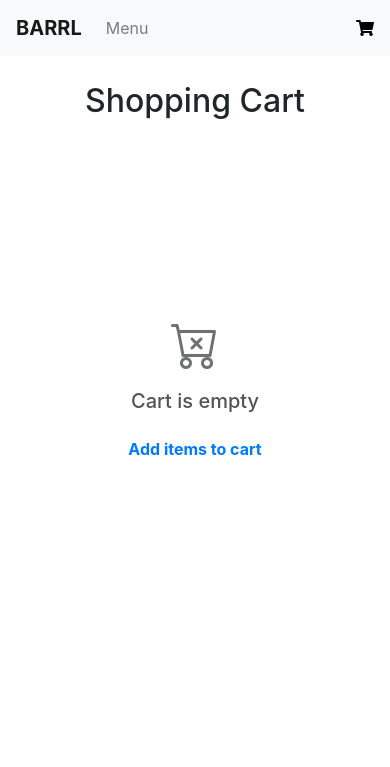
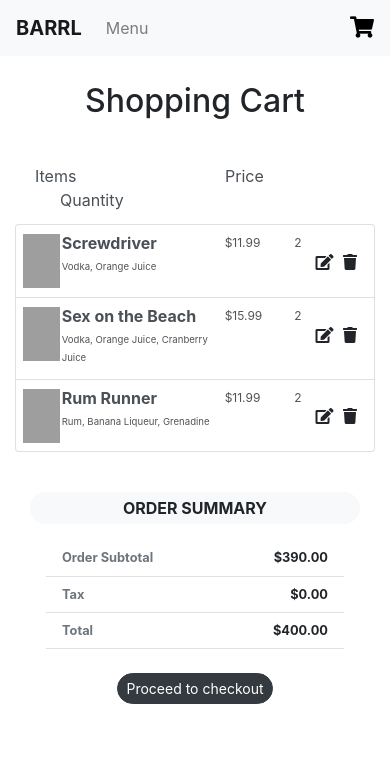
Before and after one commit to gabbyevaristo/barrl, a Flask app: page /shopping-cart in a window 390 px wide. Shown: the top 767 px of the page. Run offline with Flask 2, Linux system fonts and the light colour scheme; some libraries are stand-ins or nearby versions; grey boxes are pictures that could not be loaded.

Commit message:
added cart page

```diff
--- a/app.py
+++ b/app.py
@@ -4,6 +4,7 @@ from menu import drinks
 import json
 
 app = Flask(__name__)
+app.secret_key = 'barrl'
 
 
 @app.route('/', methods=["GET", "POST"])
@@ -23,7 +24,7 @@ def menu():
 @app.route('/shopping-cart')
 def cart():
     if "shopping_cart" not in session:
-        return render_template('cart.html', drinks={})
+        return render_template('cart.html', drinks=drinks)
     else:
         return render_template('cart.html', drinks=drinks)
 
--- /dev/null
+++ b/static/cart.js
@@ -0,0 +1,72 @@
+// Load click handler on page render (move to cart.js)
+window.onload = add_click_handlers;
+
+function delete_click_handler(event, parent) {
+    event.stopPropagation();
+    parent.remove();
+}
+
+function add_click_handlers() {
+    var cart_list = document.getElementById("cart");
+    var cart_items = cart_list.getElementsByClassName("cart-item-div");
+
+    cart_items.forEach(function(cart_item) {
+        var delete_buttons = cart_item.getElementsByClassName("btn-trash");
+
+        delete_buttons.forEach(function(delete_button){
+            delete_button.onclick = function(event) {
+              return delete_click_handler(event, cart_item);
+            }
+        });
+
+    });
+}
+
+
+// Set data for modal on cart page
+function open_cart_modal(drink) {
+    let cur_quantity = $("#cart-quantity").text();
+    $('#modal-cart-quantity').text(cur_quantity);
+    $('#modal-cart-title').text(drink.name);
+    $("#modal-cart-price").text("$" + drink.price);
+    $('#modal-cart').modal({backdrop: 'static', keyboard: false});
+    console.log(drink);
+}
+
+
+// Increment and decrement quantity for modal on cart page
+$("#plus-cart-button, #minus-cart-button").click(function() {
+    let button_id = $(this).attr('id');
+    let cur_quantity_string = $("#modal-cart-quantity").text();
+    let cur_quantity_int = parseInt(cur_quantity_string);
+
+    // Update quantity accordingly
+    if (button_id == "plus-cart-button") {
+        if (cur_quantity_int < 4) {
+            $("#modal-cart-quantity").text((cur_quantity_int + 1).toString());
+        }
+    } else {
+        if (cur_quantity_int >= 2) {
+            $("#modal-cart-quantity").text((cur_quantity_int - 1).toString());
+        }
+    }
+
+    // Update button disabled attribute accordingly
+    if (button_id == "plus-cart-button") {
+        $("#minus-cart-button").prop('disabled', false);
+        if (cur_quantity_int > 2) {
+            $("#plus-cart-button").prop('disabled', true);
+        }
+    } else {
+        $("#plus-cart-button").prop('disabled', false);
+        if (cur_quantity_int == 2) {
+            $("#minus-cart-button").prop('disabled', true);
+        }
+    }
+})
+
+$("#update-cart-button").click(function() {
+    let cur_quantity = $("#modal-cart-quantity").text();
+    $('#modal-cart').modal('hide');
+    $('#cart-quantity').text(cur_quantity);
+})
--- a/static/quantity.js
+++ b/static/menu.js
@@ -1,25 +1,26 @@
-function set_modal_data(drink) {
+// Set data for modal on menu page
+function open_menu_modal(drink) {
     $('#modal-drink-title').text(drink.name);
     $("#modal-drink-ingredients").text(drink.ingredients);
     $("#modal-drink-image").attr("src", drink.image);
     $("#modal-drink-price").text("$" + drink.price);
-    $('#modal-drink').modal({backdrop: 'static', keyboard: false});
+    $('#modal-menu').modal({backdrop: 'static', keyboard: false});
 }
 
-
+// Increment and decrement quantity for modal on menu page
 $("#plus-button, #minus-button").click(function() {
     let button_id = $(this).attr('id');
-    let cur_quantity_string = $("#quantity-value").text();
+    let cur_quantity_string = $("#modal-menu-quantity").text();
     let cur_quantity_int = parseInt(cur_quantity_string);
 
     // Update quantity accordingly
     if (button_id == "plus-button") {
         if (cur_quantity_int < 4) {
-            $("#quantity-value").text((cur_quantity_int + 1).toString());
+            $("#modal-menu-quantity").text((cur_quantity_int + 1).toString());
         }
     } else {
         if (cur_quantity_int >= 1) {
-            $("#quantity-value").text((cur_quantity_int - 1).toString());
+            $("#modal-menu-quantity").text((cur_quantity_int - 1).toString());
         }
     }
 
--- a/static/style.css
+++ b/static/style.css
@@ -1,10 +1,4 @@
 @media (max-width: 1920px) {
-    body {
-        padding-top: 10px;
-    }
-}
-
-@media (max-width: 500px) {
     body {
         padding-top: 10px;
     }
@@ -17,41 +11,45 @@
     margin-top: 1rem !important;
 }
 
-#cart-icon {
+.cart-icon {
     color: black;
 }
 
 
 /* Menu styles */
 
-#menu-drink-image {
+.menu-drink-img {
     width: 50px;
     height: 67px;
 }
 
-#drink-properties-div {
+.small-text {
     font-size: 12px;
     color: #555252;
 }
 
+@media (max-width: 1500px) {
+    .menu-drink-row {
+        width: 1500px;
+    }
+    .menu-drink-img-col {
+        max-width: 5%;
+    }
+}
+
+@media (max-width: 500px) {
+    .menu-drink-row {
+        width: 320px;
+    }
+    .menu-drink-img-col {
+        max-width: 23%;
+    }
+}
+
+
 
 /* Modal styles */
 
-#minus-button {
-    padding: .12rem .8rem !important;
-    height: 35px !important;
-}
-
-#plus-button {
-    height: 35px !important;
-}
-
-#quantity-value {
-    flex: none !important;
-    width: 9% !important;
-    margin-bottom: 0rem !important;
-    padding-top: 0.35rem !important;
-}
 
 .modal-body {
     padding: 0.6rem !important;
@@ -61,7 +59,23 @@
     padding: 0rem !important;
 }
 
-#add-to-cart-button {
+.minus-btn {
+    padding: .12rem .8rem !important;
+    height: 35px !important;
+}
+
+.plus-btn {
+    height: 35px !important;
+}
+
+.qty-value {
+    flex: none !important;
+    width: 9% !important;
+    margin-bottom: 0rem !important;
+    padding-top: 0.35rem !important;
+}
+
+.radius-remove {
     border-radius: 0rem !important;
 }
 
@@ -75,10 +89,11 @@
 }
 
 
+
 /* Shopping cart styles */
 
 #order-totals {
-    font-size: 0.85rem;
+    font-size: 0.8rem;
 }
 
 #empty-cart-text {
@@ -99,3 +114,41 @@
 #add-items-to-cart-link {
     text-decoration: none;
 }
+
+.cart-item-div {
+    padding: .55rem 1.0rem !important;
+}
+
+.cart-drink-img {
+    width: 37px;
+    height: 54px;
+}
+
+.cart-drink-img-col {
+    padding-left: 6px !important;
+}
+
+#cart-drink-price-header {
+    padding-left: 0px !important;
+}
+
+.cart-drink-price-col {
+    font-size: 12px;
+    color: #555252;
+    padding-left: 0px !important;
+}
+
+#cart-drink-quantity-header {
+    padding-left: 40px !important;
+}
+
+.cart-drink-quantity-col {
+    font-size: 12px;
+    color: #555252;
+    padding-left: 40px !important;
+}
+
+.cart-btn {
+    padding: 0rem 0rem !important;
+    line-height: 0 !important;
+}
--- a/templates/cart.html
+++ b/templates/cart.html
@@ -2,36 +2,76 @@
 
 {% block title %} Shopping Cart {% endblock %}
 
-{% block head %}
-  {{ super() }}
-{% endblock %}
-
 {% block content %}
 
-<div class="pt-5 mt-2 text-center">
+<div class="pt-5 mt-2 pb-3 text-center">
     <h2 class="my-3"> Shopping Cart </h2>
 </div>
 
 <!-- Show cart items if they exist -->
 {% if drinks %}
+
+<!-- Shopping cart header row -->
 <div class="container">
-    <div class="list-group">
+  <div class="list-group list-group-flush">
+      <div id="cart-item-div" class="list-group-item list-group-item-action flex-column align-items-start">
+        <div class="row">
+          <div id="cart-drink-image-col" class="col-1">
+            Items
+          </div>
+          <div class="col-6">
+          </div>
+          <div id="cart-drink-price-header" class="col-1">
+            Price
+          </div>
+          <div id="cart-drink-quantity-header" class="col-4">
+            Quantity
+          </div>
+        </div>
+      </div>
 
+
+  </div>
+</div>
+
+
+<!-- Shopping cart-->
+<div class="container mb-4">
+  <div id="cart" class="list-group">
+
+    <!-- Shopping cart items -->
     {% for drink in drinks.keys(): %}
-        <div class="list-group-item list-group-item-action flex-column align-items-start">
+      <div class="list-group-item list-group-item-action flex-column align-items-start cart-item-div">
         <div class="row">
 
-            <div class="column">
-              <img src={{ drinks[drink]["image"] }} id="menu-drink-image">
+          <div class="col-1 cart-drink-img-col">
+            <img src={{ drinks[drink]["image"] }} class="cart-drink-img">
           </div>
 
-            <div class="column ml-3">
+          <div class="col-6">
               <div class="d-flex w-100 justify-content-between">
                 <h6 class="font-weight-bold mb-1"> {{ drinks[drink]["name"] }} </h6>
               </div>
-              <div id="drink-properties-div">
-                <p class="mb-1"> {{ drinks[drink]["ingredients"] }} </p>
-                <small> {{ drinks[drink]["price"] }} </small>
+              <div class="small-text">
+                <p class="mb-1"><small> {{ drinks[drink]["ingredients"] }} </small></p>
+              </div>
+          </div>
+
+          <div  class="col-1 cart-drink-price-col ">
+            <p> ${{ drinks[drink]["price"] }} </p>
+          </div>
+
+          <div class="col-4 cart-drink-quantity-col">
+            <div>
+              <span id="cart-quantity"> 2 </span>
+              <div class="pull-right">
+                <button onclick="open_cart_modal({{ drinks[drink] }});" class="btn btn-xs ml-3 btn-edit cart-btn" type="button">
+                  <i class="fa fa-pencil-square-o" aria-hidden="true"></i>
+                </button>
+                <button class="btn btn-xs ml-1 btn-trash cart-btn" type="button">
+                  <i class="fa fa-trash" aria-hidden="true"></i>
+                </button>
+              </div>
             </div>
           </div>
 
@@ -42,15 +82,13 @@
   </div>
 </div>
 
-  <hr/>
-
   <!-- Order summary-->
   <div class="container pt-3 pb-5">
     <div class="col">
 
-      <div class="rounded-pill bg-light text-uppercase font-weight-bold px-4 py-2"> Order Summary </div>
+      <div class="rounded-pill bg-light text-uppercase font-weight-bold px-4 py-1 text-center"> Order Summary </div>
 
-      <div class="p-3" id="order-totals">
+      <div id="order-totals" class="p-3">
         <ul class="list-unstyled mb-4">
           <li class="d-flex justify-content-between border-bottom py-2 px-3">
             <strong class="text-muted"> Order Subtotal </strong><strong> $390.00 </strong>
@@ -59,15 +97,59 @@
             <strong class="text-muted"> Tax </strong><strong> $0.00 </strong>
           </li>
           <li class="d-flex justify-content-between border-bottom py-2 px-3">
-            <strong class="text-muted"> Total </strong>
-            <h6 class="font-weight-bold"> $400.00 </h6>
+            <strong class="text-muted"> Total </strong><strong> $400.00 </strong>
           </li>
-        </ul><a href="#" class="btn btn-dark rounded-pill btn-block py-1"> Procceed to checkout </a>
+        </ul>
+        <div class="text-center">
+          <a href="#" class="btn btn-dark btn-sm rounded-pill py-1"> Proceed to checkout </a>
+        </div>
       </div>
 
     </div>
   </div>
 
+
+  <!-- Edit cart modal -->
+  <div id="modal-cart" class="modal fade" aria-hidden="true">
+    <div class="modal-dialog modal-dialog-centered">
+      <div class="modal-content">
+        <div class="modal-header">
+          <h5 id="modal-cart-title" class="modal-title font-weight-bold"> </h5>
+          <button type="button" class="close" data-dismiss="modal" aria-label="Close">
+            <span aria-hidden="true">&times;</span>
+          </button>
+        </div>
+        <div class="modal-body">
+            <div class="text-center">
+
+              <!-- Input quantity-->
+              <div class="form-group row">
+                <div class="input-group justify-content-center">
+                  <div class="input-group-prepend mr-2">
+                    <button id="minus-cart-button" class="btn btn-outline-secondary minus-btn" type="button"> - </button>
+                  </div>
+                  <p id="modal-cart-quantity" class="qty-value"> </p>
+                  <div class="input-group-append ml-2">
+                    <button id="plus-cart-button" class="btn btn-outline-secondary plus-btn" type="button"> + </button>
+                  </div>
+                </div>
+              </div>
+
+            </div>
+        </div>
+
+        <div class="modal-footer">
+          <button id="update-cart-button" type="button" class="btn btn-dark btn-block p-3 radius-remove">
+            <span class="pull-left"> <i class="fas fa-shopping-cart"></i> &nbsp; Update Cart </span>
+            <span id="modal-cart-price" class="pull-right"> </span>
+          </button>
+        </div>
+
+      </div>
+    </div>
+  </div>
+
+<!-- Show empty cart -->
 {% else %}
 
   <div class="empty-cart-container">
@@ -85,7 +167,13 @@
   </div>
 
 
-
 {% endif %}
 
 {% endblock %}
+
+
+{% block page_scripts %}
+
+<script src="{{ url_for('static', filename='cart.js') }}"></script>
+
+{% endblock %}
--- a/templates/layout.html
+++ b/templates/layout.html
@@ -29,7 +29,7 @@
           </li>
         </ul>
         <p class="nav-item my-0 my-lg-0">
-          <a id="cart-icon" href="/shopping-cart" role="button">
+          <a href="/shopping-cart" role="button" class="fa-lg cart-icon">
             <i class="fas fa-shopping-cart"></i>
           </a>
         </p>
@@ -41,12 +41,14 @@
 
     <div id="content">{% block content %} {% endblock %}</div>
 
-    <script src="https://code.jquery.com/jquery-3.3.1.slim.min.js" integrity="sha384-q8i/X+965DzO0rT7abK41JStQIAqVgRVzpbzo5smXKp4YfRvH+8abtTE1Pi6jizo" crossorigin="anonymous"></script>
+    <script src="https://code.jquery.com/jquery-3.3.1.min.js"></script>
     <script src="https://cdnjs.cloudflare.com/ajax/libs/popper.js/1.14.7/umd/popper.min.js" integrity="sha384-UO2eT0CpHqdSJQ6hJty5KVphtPhzWj9WO1clHTMGa3JDZwrnQq4sF86dIHNDz0W1" crossorigin="anonymous"></script>
     <script src="https://stackpath.bootstrapcdn.com/bootstrap/4.3.1/js/bootstrap.min.js" integrity="sha384-JjSmVgyd0p3pXB1rRibZUAYoIIy6OrQ6VrjIEaFf/nJGzIxFDsf4x0xIM+B07jRM" crossorigin="anonymous"></script>
     <script src="https://cdnjs.cloudflare.com/ajax/libs/twitter-bootstrap/4.5.0/js/bootstrap.min.js"></script>
     <script src="https://cdnjs.cloudflare.com/ajax/libs/mdbootstrap/4.19.1/js/mdb.min.js"></script>
-    <script src="{{ url_for('static', filename='quantity.js') }}"></script>
+
+    {% block page_scripts %} {% endblock %}
+
   </body>
 
 </html>
```
Also changed, not shown: templates/index.html (+4 -4 lines), templates/menu.html (+31 -29 lines). Lines whose indentation alone changed are shown as unchanged.
